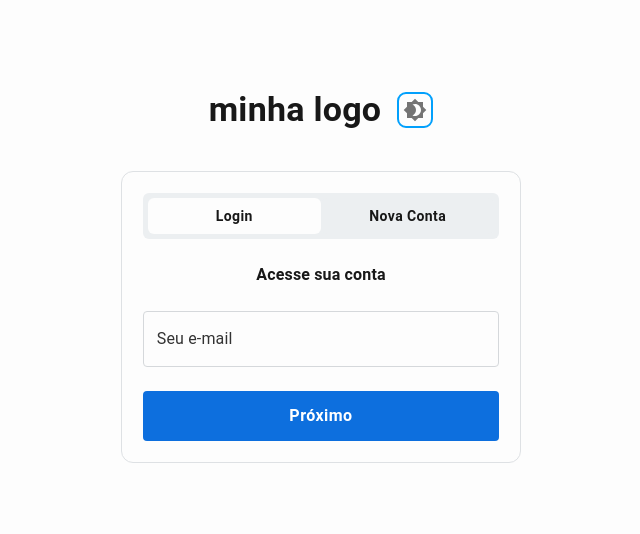
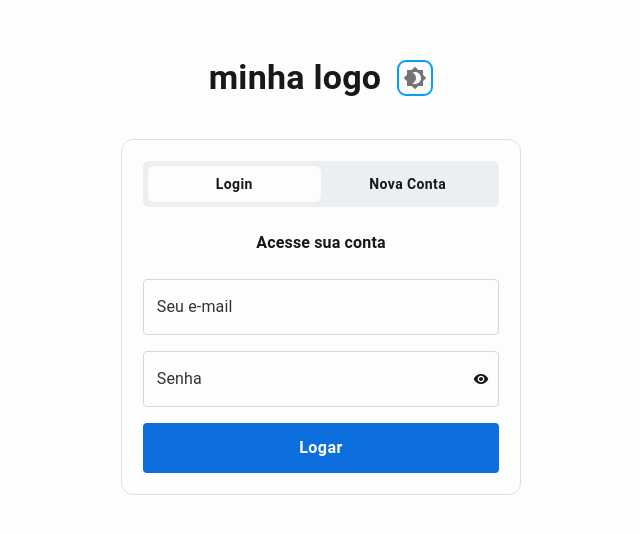
Before and after one commit to Joaorocha07/gerenciador-de-tarefa, a Next.js app: page /login in a window 1280 px wide. Shown: the part 124-658 px from the top of the page, without its empty margins (319-959 px from the left). Built offline with nearby package versions, Linux system fonts and the light colour scheme.

Commit message:
Atualizado

```diff
--- /dev/null
+++ b/src/app/login/components/FormLogin.tsx
@@ -0,0 +1,94 @@
+import React, { type ChangeEvent } from 'react'
+
+import { Alert } from '@mui/material'
+import { type FormikTouched, type FormikErrors } from 'formik'
+
+import CustomTextField
+  from '@/components/textfield/custom-text-field'
+import CustomTextFieldPassword
+  from '@/components/textfield/custom-text-field-password'
+
+interface IFormLoginProps {
+  error: boolean
+  errorMessage: string
+  errors: FormikErrors<{ email: string, senha: string }>
+  values: {
+    email: string
+    senha: string
+  }
+  touched: FormikTouched<{ email: string, senha: string }>
+  handleChange: (event: ChangeEvent<HTMLInputElement>) => void
+}
+
+export default function FormLogin ({
+  error,
+  errorMessage,
+  errors,
+  values,
+  touched,
+  handleChange
+}: IFormLoginProps): JSX.Element {
+  return (
+    <>
+      {error && (
+        <Alert
+          sx={{
+            alignSelf: 'flex-start',
+            width: '100%',
+            fontSize: {
+              xl: '16px',
+              md: '10px',
+              xs: '14px'
+            },
+            p: {
+              xl: '8px 16px',
+              md: '0 16px'
+            }
+          }}
+          severity="error"
+        >
+          {errorMessage}
+        </Alert>
+      )}
+      <CustomTextField
+        fullWidth
+        name="email"
+        type="email"
+        label="Seu e-mail"
+        variant="outlined"
+        value={values.email}
+        onChange={handleChange}
+        helperText={
+          touched.email !== undefined
+            ? errors.email
+            : ''
+        }
+        error={
+          Boolean(touched.email !== undefined
+            ? errors.email
+            : ''
+          )
+        }
+      />
+      <CustomTextFieldPassword
+        fullWidth
+        name="senha"
+        label="Senha"
+        variant="outlined"
+        value={values.senha}
+        onChange={handleChange}
+        helperText={
+          touched.senha !== undefined
+            ? errors.senha
+            : ''
+        }
+        error={
+          Boolean(touched.senha !== undefined
+            ? errors.senha
+            : ''
+          )
+        }
+      />
+    </>
+  )
+}
--- a/src/app/login/page.tsx
+++ b/src/app/login/page.tsx
@@ -1,16 +1,24 @@
 'use client'
-import React, { useState } from 'react'
+import React from 'react'
 
-import { Box } from '@mui/material'
+import { Form, Formik } from 'formik'
+import { Box, useTheme } from '@mui/material'
+import { useFormLogin } from '@/hook/login/useFormLogin'
 
+import FormLogin from './components/FormLogin'
 import CustonButton from '@/components/button/custom-button'
 import CustomTypography from '@/components/text/CustomTypography'
 
-import CustomTextField
-  from '@/components/textfield/custom-text-field'
+export default function LoginPage (): JSX.Element {
+  const theme = useTheme()
 
-export default function Login (): JSX.Element {
-  const [email, setEmail] = useState('')
+  const {
+    initialValues,
+    validationSchema,
+    handleSubmit,
+    errorMessage,
+    error
+  } = useFormLogin()
 
   return (
     <>
@@ -20,25 +28,48 @@ export default function Login (): JSX.Element {
           variant="body1"
         />
       </Box>
-      <Box>
-        <CustomTextField
-          fullWidth
-          label="Seu e-mail"
-          variant="outlined"
-          type="email"
-          onChange={(e) => {
-            setEmail(e.target.value)
-          }}
-          value={email}
-          name="email"
-        />
-      </Box>
-      <CustonButton
-        fullWidth
-        onClick={() => {}}
+      <Formik
+        initialValues={initialValues}
+        validationSchema={validationSchema}
+        onSubmit={handleSubmit}
       >
-          Próximo
-      </CustonButton>
+        {({
+          values,
+          errors,
+          handleChange,
+          handleSubmit,
+          touched
+        }) => (
+          <Form
+            onSubmit={handleSubmit}
+            noValidate
+            autoComplete="off"
+          >
+            <Box
+              sx={{
+                display: 'flex',
+                flexDirection: 'column',
+                gap: theme.spacing(2)
+              }}
+            >
+              <FormLogin
+                error={error}
+                errorMessage={errorMessage}
+                errors={errors}
+                handleChange={handleChange}
+                touched={touched}
+                values={values}
+              />
+              <CustonButton
+                fullWidth
+                type='submit'
+              >
+                Logar
+              </CustonButton>
+            </Box>
+          </Form>
+        )}
+      </Formik>
     </>
   )
 }
--- /dev/null
+++ b/src/hook/login/useFormLogin.ts
@@ -0,0 +1,87 @@
+import { useRouter } from 'next/navigation'
+import { showError } from '@/components/msgAlert/show-error'
+
+import * as Yup from 'yup'
+import Swal from 'sweetalert2'
+import Login from '@/services/login/Login'
+import { useState } from 'react'
+
+interface IUseFormLogin {
+  initialValues: {
+    email: string
+    senha: string
+  }
+  validationSchema: any
+  handleSubmit: (values: {
+    email: string
+    senha: string
+  }) => Promise<void>
+  errorMessage: any
+  error: boolean
+}
+
+export const useFormLogin = (): IUseFormLogin => {
+  const router = useRouter()
+  const [error, setError] = useState<boolean>(false)
+  const [errorMessage, setErrorMessage] =
+    useState<any | undefined>('')
+
+  const initialValues = {
+    email: '',
+    senha: ''
+  }
+
+  const validationSchema = Yup.object().shape({
+    email: Yup.string()
+      .required('Campo obrigatório').email('E-mail inválido'),
+    senha: Yup.string().required('Campo obrigatório')
+  })
+
+  const handleSubmit = async ({
+    email,
+    senha
+  }:
+    typeof initialValues): Promise<void> => {
+    const trimmedEmail = email.trim()
+    const trimmedSenha = senha.trim()
+
+    const response = await Login({
+      email: trimmedEmail,
+      password: trimmedSenha
+    })
+
+    if (response == null) {
+      showError(
+        `Houve um erro ao finalizar seu login,
+        tente novamente mais tarde!`
+      )
+      return
+    }
+
+    if (response.error === false) {
+      router.push('/dashboard')
+    } else if (response.error === true) {
+      setError(true)
+      setErrorMessage(response.msgUser)
+      console.log(error)
+      void Swal.fire({
+        icon: 'error',
+        title: 'Erro!',
+        text: response.msgUser
+      }).then((result) => {
+        if (result.isConfirmed) { /* empty */ }
+      })
+    }
+
+    console.log(response)
+    console.log(error)
+  }
+
+  return {
+    initialValues,
+    validationSchema,
+    handleSubmit,
+    errorMessage,
+    error
+  }
+}
--- /dev/null
+++ b/src/services/login/Login.ts
@@ -0,0 +1,44 @@
+'use server'
+
+import { type ILoginFormResponse } from '@/types/login'
+
+interface ILoginArgs {
+  email: string
+  password: string
+}
+
+export default async function Login ({
+  email,
+  password
+}: ILoginArgs): Promise<any> {
+  try {
+    const apiUrl = `${
+      process.env.NEXT_PUBLIC_API ?? ''
+    }/login`
+
+    const body = JSON.stringify({
+      email,
+      password
+    })
+
+    console.log(body)
+
+    const headers = new Headers()
+    headers.append('Content-Type', 'application/json')
+
+    const requestOptions: RequestInit = {
+      method: 'POST',
+      headers,
+      body,
+      redirect: 'follow',
+      cache: 'no-cache'
+    }
+
+    const data = await fetch(apiUrl, requestOptions)
+    const jsonData: ILoginFormResponse = await data.json()
+
+    return jsonData
+  } catch (error: any) {
+    return null
+  }
+}
```
Also changed, not shown: src/app/cadastro/components/validar-email/index.tsx (+22 -5 lines), src/types/login.d.ts (added, +10 -0 lines).
